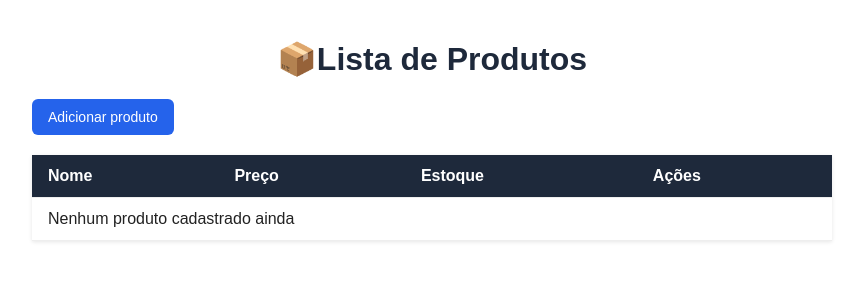
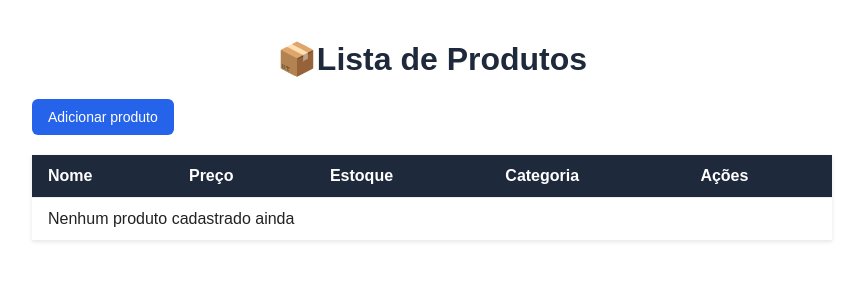
Before and after one commit to luzkaum/estoque-django, a Django app: page / in a window 1280 px wide. Shown: the top 300 px of the page, without its empty margins (208-1071 px from the left). Run offline with Django 5.2, Linux system fonts and the light colour scheme; data that the repository does not hold is empty.

Commit message:
New: Adicioneiadicionei categorias (relacionamento ForeignKey) e coluna na lista

```diff
--- a/produtos/admin.py
+++ b/produtos/admin.py
@@ -1,4 +1,5 @@
 from django.contrib import admin
-from .models import Produto
+from .models import Produto, Categoria
 
 admin.site.register(Produto)
+admin.site.register(Categoria)
--- a/produtos/forms.py
+++ b/produtos/forms.py
@@ -4,4 +4,4 @@ from .models import Produto
 class ProdutoForm(forms.ModelForm):
     class Meta:
         model = Produto
-        fields = ['nome', 'descricao', 'preco', 'quantidade']
+        fields = ['nome', 'descricao', 'preco', 'quantidade', 'categoria']
--- a/produtos/templates/produtos/lista.html
+++ b/produtos/templates/produtos/lista.html
@@ -15,6 +15,7 @@
                 <th>Nome</th>
                 <th>Preço</th>
                 <th>Estoque</th>
+                <th>Categoria</th>
                 <th>Ações</th>
             </tr>
         </thead>
@@ -24,6 +25,7 @@
                     <td>{{ produto.nome }}</td>
                     <td>R$ {{ produto.preco }}</td>
                     <td>{{ produto.quantidade }}</td>
+                    <td>{{produto.categoria|default:"—"}}</td>
                     <td>
                         <a class="botao_editar" href="{% url 'editar_produto' produto.pk %}">✏️</a>
                         <a class="botao_deletar" href="{% url 'deletar_produto' produto.pk%}">🗑️</a>
@@ -31,7 +33,7 @@
                 </tr>
             {% empty %}
                 <tr>
-                    <td colspan="4">Nenhum produto cadastrado ainda</td>
+                    <td colspan="5">Nenhum produto cadastrado ainda</td>
                 </tr>
             {% endfor %}
         </tbody>
```
Also changed, not shown: produtos/models.py (+8 -0 lines), produtos/migrations/0002_categoria_produto_categoria.py (added).
